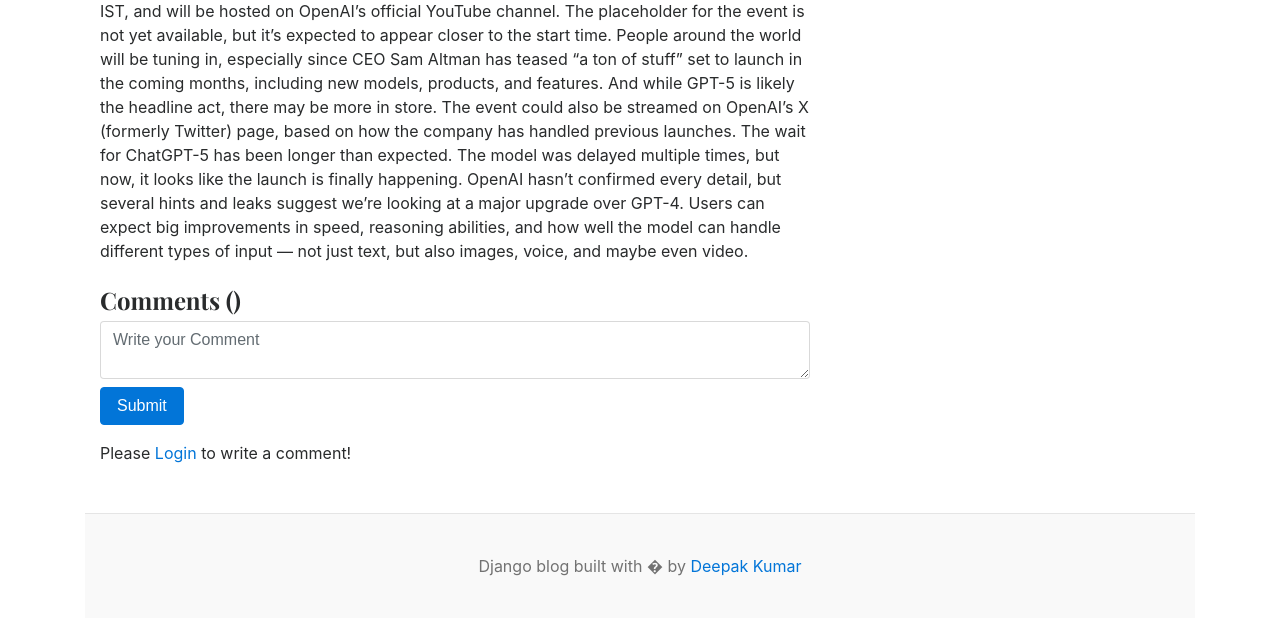
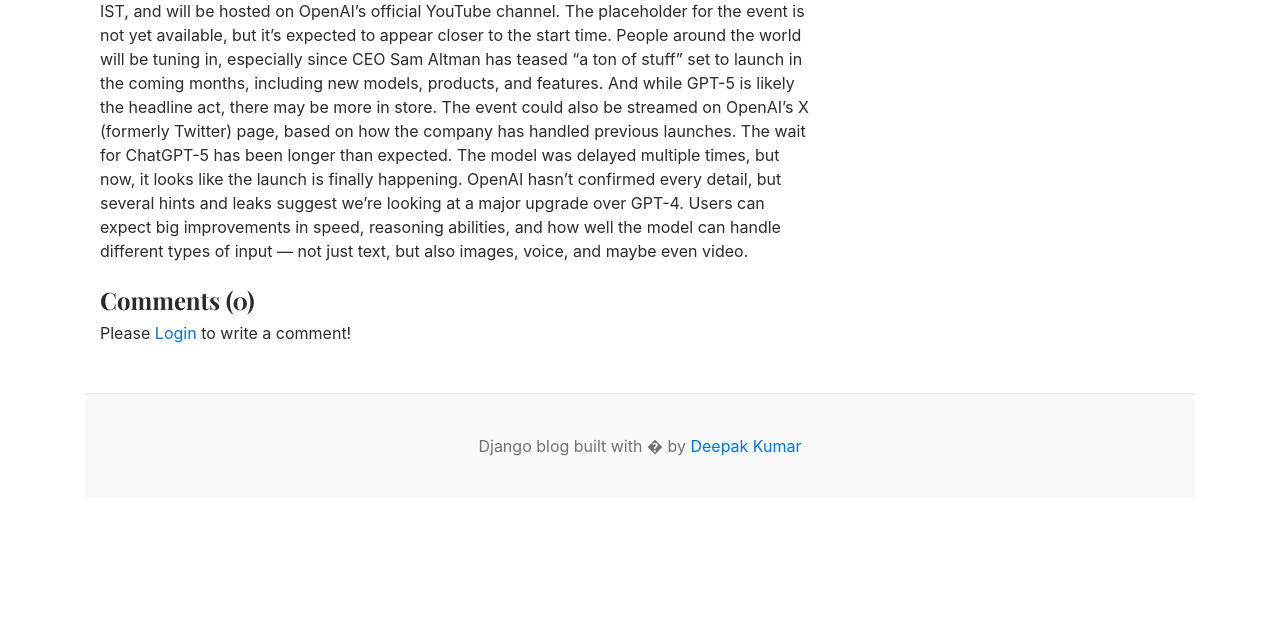
Before and after one commit to sachinrijal/blog-website, a Django app: a page that uses blogs/templates/blogs/blog.html in a window 1280 px wide. Shown: the part 884-1502 px from the top of the page. After the commit the page ends 1340 px from the top, so only its background shows below. Run offline with Django 5.2, Linux system fonts and the light colour scheme; data comes from the database, SQL or seed files in the repository; both versions use the stored data as it was after the commit.

Commit message:
added comment Functionality

```diff
--- a/blogs/models.py
+++ b/blogs/models.py
@@ -65,3 +65,6 @@
 
     def __str__(self):
         return self.comment
+
+    class Meta:
+        ordering = ['-updated_at']
--- a/blogs/templates/blogs/blog.html
+++ b/blogs/templates/blogs/blog.html
@@ -27,14 +27,14 @@
                     <p class="fs-5 mb-4">{{ post.body }}</p>
 
                     <!-- Comments -->
-                    <h4>Comments () </h4>
+                    <h4>Comments ({{ comments_count }}) </h4>
                     {% if comments %}
                     {% for comment in comments %}
                         <div class="card">
                             <div class="card-body">
-                                <p class="card-text mb-0"></p>
+                                <p class="card-text mb-0">{{ comment.comment }}</p>
                                 <span>
-                                    <small>{{ comment.comment }}</small>
+                                    <small>@{{ comment.user }}</small>
                                     <small> ,{{ comment.created_at | timesince  }} ago </small>
                                 </span>
                             </div>
@@ -43,18 +43,20 @@
                         {% endif %}
 
 
-
-                    <div class="form-group">
+                        <div class="form-group">
+                        {% if request.user.is_authenticated %}
 
                         <form action="" method="POST">
+                            {% csrf_token %}
 
                             <div class="form-group">
                                 <textarea name="comment" class="form-control" placeholder="Write your Comment"></textarea>
                                 <input type="submit" class="btn btn-primary mt-2">
                             </div>
                         </form>
+                        {% endif %}
 
-                         <p>Please <span><a href="">Login</a></span> to write a comment!</p>
+                         <p>Please <span><a href="{% url 'login' %}">Login</a></span> to write a comment!</p>
 
                     </div>
                 </section>
--- a/blogs/templates/blogs/login.html
+++ b/blogs/templates/blogs/login.html
@@ -10,7 +10,7 @@
 
     {{ form | crispy }}
 
-    <input type="submit" value="Login">
+    <input type="submit" value="Login" class="btn btn-warning">
 </form>
 
 {% endblock %}
--- a/blogs/templates/blogs/register.html
+++ b/blogs/templates/blogs/register.html
@@ -9,7 +9,7 @@
 
     {{ form | crispy }}
 
-    <input type="submit" value="Register">
+    <input type="submit" value="Register" class="btn btn-warning">
 </form>
 
 {% endblock %}
--- a/blogs/views.py
+++ b/blogs/views.py
@@ -1,4 +1,4 @@
-from django.http import HttpResponse
+from django.http import HttpResponse,HttpResponseRedirect
 from django.shortcuts import get_object_or_404, redirect, render
 from django.contrib.auth.models import User
 from blogs.forms import UserForm
@@ -37,10 +37,26 @@
     posts = get_object_or_404(Blogs,slug=slug,status=1)
     # comments
     comments = Comment.objects.filter(post=posts)
+    comments_count = comments.count()
+
+    if request.method == "POST":
+        comment = request.POST.get('comment')
+        user = request.user
+        post = posts
+
+        Comment.objects.create(
+                user = user,
+                comment = comment,
+                post = post,
+                )
+
+        return HttpResponseRedirect(request.path_info)
+
 
     context ={
         'post':posts,
         'comments':comments,
+        'comments_count':comments_count
     }
     return render(request,'blogs/blog.html',context)
 
```
Also changed, not shown: db.sqlite3.
